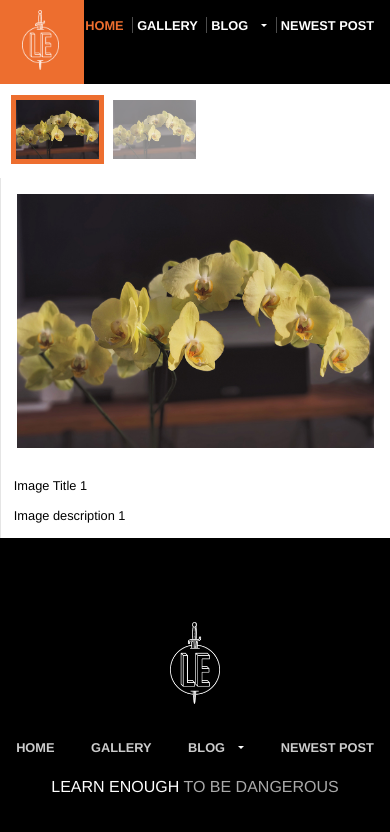
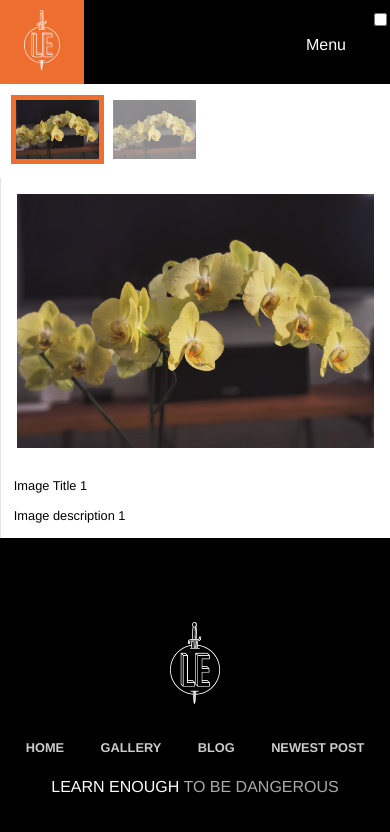
Before and after one commit to Gtstride/gtstride.github.io, a plain HTML site: page _site/gallery/index.html in a window 390 px wide. Drawn offline with Linux system fonts and the light colour scheme.

Commit message:
Finish Up drop down menu

```diff
--- a/_site/css/main.css
+++ b/_site/css/main.css
@@ -538,13 +538,18 @@ h2 ~ p {
   .gallery .gallery-info {
     flex: 1;
   }
+
 }
+
 /* DROPDOWN STYLES */
 .dropdown {
   position: relative;
 }
 .dropdown:hover .drop-menu {
   display: block;
+}
+.dropdown:hover .drop-trigger:after {
+  border-color: #ed6e2f transparent transparent;
 }
 .drop-trigger {
   display: inline-block;
@@ -562,6 +567,7 @@ h2 ~ p {
   width: 0;
 }
 .drop-menu {
+  box-shadow: 0 0 10px 0 rgba(0,0,0,0.2);
   display: none;
   list-style: none;
   padding: 1em 0 0;
@@ -569,10 +575,110 @@ h2 ~ p {
   right: 0;
   z-index: 9;
 }
+.drop-menu:before {
+  border: 0.6em solid;
+  border-color: transparent transparent #fff;
+  content: "";
+  height: 0;
+  position: absolute;
+  right: 1em;
+  top: -0.1em;
+  width: 0;
+}
 .drop-menu li {
   background-color: #fff;
+}
+.drop-menu li ~ li {
+  border-top: 1px dotted rgba(0,0,0,0.1)
+}
+.drop-menu li:first-child {
+  border-radius: 5px 5px 0 0;
+  color: #999;
+  font-size: 0.5em;
+  padding: 1em 1em 0.25em;
+  text-align: right;
+  text-transform: uppercase;
+}
+.drop-menu li:last-child {
+  border-radius: 0 0 5px 5px;
 }
 .drop-menu a {
   color: #333;
   display: block;
+  font-weight: normal;
+  padding: 0.5em 2em 0.5em 1em;
+  text-align: left;
+  text-transform: none;
+  white-space: nowrap;
 }
+.drop-menu a:hover {
+  background-color: rgba(0,0,0,0.1);
+  color: #333;
+}
+/* HIDE IN THE FOOTER */
+.footer .dropdown:hover .drop-menu,
+.footer .drop-trigger:after {
+  display: none;
+}
+.footer .drop-trigger {
+  padding-right: 0;
+}
+
+/* MOBILE MENU */
+.mobile-menu-check,
+ .show-mobile-menu {
+    display: block;
+    float: right;
+    margin-top: 1.5vh;
+    padding: 1.5em;
+    position: relative;
+  }
+  .header-nav {
+    background-color: #444;
+    box-sizing: border-box;
+    left: 0;
+    max-height: 0;
+    overflow: hidden;
+    padding: 0;
+    position: absolute;
+    text-align: center;
+    top: 10vh;
+    transition: all 0.5s ease-in-out;
+    width: 100vw;
+    z-index: 9;
+  }
+  .header-nav li {
+    display: block;
+    margin-top: 1em;
+  }
+  .header-nav li ~ li {
+    border: 0;
+    padding: 0;
+  }
+  .header-nav li:last-child {
+    margin-bottom: 1em;
+  }
+  .header-nav li:first-child a {
+    color: #fff;
+  }
+  /* HIDE DROPDOWN IN THE NAV MENU */
+  .header-nav .dropdown:hover .drop-menu,
+  .header-nav .drop-trigger:after {
+    display: none;
+  }
+  .header-nav .drop-trigger {
+    padding-right: 0;
+  }
+  .mobile-menu-check:checked ~ .header-nav {
+    max-height: 1000px;
+  }
+  .mobile-menu-check:checked ~ .show-mobile-menu:after {
+    background-color: #000;
+    color: #ed6e2f;
+    content: "X";
+    left: 0;
+    position: absolute;
+    top: 1.5em;
+    width: 100%;
+    text-align: center;
+  }
--- a/_site/gallery/index.html
+++ b/_site/gallery/index.html
@@ -11,6 +11,9 @@
   <body>
     <header class="header">
   <nav>
+  	<input type="checkbox" id="mobile-menu" class="mobile-menu-check">
+    <label for="mobile-menu" class="show-mobile-menu">Menu</label>
+
     <ul class="header-nav nav-links">
       <li><a href="/">Home</a></li>
 <li><a href="/gallery">Gallery</a></li>
@@ -32,7 +35,6 @@
   <a href="/" class="header-logo">
     <img src="/images/logo.png" alt="Learn Enough">
   </a>
-
 </header>
 
     <div class="content-container">
--- a/css/main.css
+++ b/css/main.css
@@ -538,13 +538,18 @@ h2 ~ p {
   .gallery .gallery-info {
     flex: 1;
   }
+
 }
+
 /* DROPDOWN STYLES */
 .dropdown {
   position: relative;
 }
 .dropdown:hover .drop-menu {
   display: block;
+}
+.dropdown:hover .drop-trigger:after {
+  border-color: #ed6e2f transparent transparent;
 }
 .drop-trigger {
   display: inline-block;
@@ -562,6 +567,7 @@ h2 ~ p {
   width: 0;
 }
 .drop-menu {
+  box-shadow: 0 0 10px 0 rgba(0,0,0,0.2);
   display: none;
   list-style: none;
   padding: 1em 0 0;
@@ -569,10 +575,110 @@ h2 ~ p {
   right: 0;
   z-index: 9;
 }
+.drop-menu:before {
+  border: 0.6em solid;
+  border-color: transparent transparent #fff;
+  content: "";
+  height: 0;
+  position: absolute;
+  right: 1em;
+  top: -0.1em;
+  width: 0;
+}
 .drop-menu li {
   background-color: #fff;
+}
+.drop-menu li ~ li {
+  border-top: 1px dotted rgba(0,0,0,0.1)
+}
+.drop-menu li:first-child {
+  border-radius: 5px 5px 0 0;
+  color: #999;
+  font-size: 0.5em;
+  padding: 1em 1em 0.25em;
+  text-align: right;
+  text-transform: uppercase;
+}
+.drop-menu li:last-child {
+  border-radius: 0 0 5px 5px;
 }
 .drop-menu a {
   color: #333;
   display: block;
+  font-weight: normal;
+  padding: 0.5em 2em 0.5em 1em;
+  text-align: left;
+  text-transform: none;
+  white-space: nowrap;
 }
+.drop-menu a:hover {
+  background-color: rgba(0,0,0,0.1);
+  color: #333;
+}
+/* HIDE IN THE FOOTER */
+.footer .dropdown:hover .drop-menu,
+.footer .drop-trigger:after {
+  display: none;
+}
+.footer .drop-trigger {
+  padding-right: 0;
+}
+
+/* MOBILE MENU */
+.mobile-menu-check,
+ .show-mobile-menu {
+    display: block;
+    float: right;
+    margin-top: 1.5vh;
+    padding: 1.5em;
+    position: relative;
+  }
+  .header-nav {
+    background-color: #444;
+    box-sizing: border-box;
+    left: 0;
+    max-height: 0;
+    overflow: hidden;
+    padding: 0;
+    position: absolute;
+    text-align: center;
+    top: 10vh;
+    transition: all 0.5s ease-in-out;
+    width: 100vw;
+    z-index: 9;
+  }
+  .header-nav li {
+    display: block;
+    margin-top: 1em;
+  }
+  .header-nav li ~ li {
+    border: 0;
+    padding: 0;
+  }
+  .header-nav li:last-child {
+    margin-bottom: 1em;
+  }
+  .header-nav li:first-child a {
+    color: #fff;
+  }
+  /* HIDE DROPDOWN IN THE NAV MENU */
+  .header-nav .dropdown:hover .drop-menu,
+  .header-nav .drop-trigger:after {
+    display: none;
+  }
+  .header-nav .drop-trigger {
+    padding-right: 0;
+  }
+  .mobile-menu-check:checked ~ .header-nav {
+    max-height: 1000px;
+  }
+  .mobile-menu-check:checked ~ .show-mobile-menu:after {
+    background-color: #000;
+    color: #ed6e2f;
+    content: "X";
+    left: 0;
+    position: absolute;
+    top: 1.5em;
+    width: 100%;
+    text-align: center;
+  }
```
Also changed, not shown: _includes/header.html (+3 -1 lines), _site/2016/11/03/title-of-post.html (+3 -1 lines), _site/2016/11/04/title-of-second-post.html (+3 -1 lines), _site/blog/index.html (+3 -1 lines), _site/index.html (+3 -1 lines).
